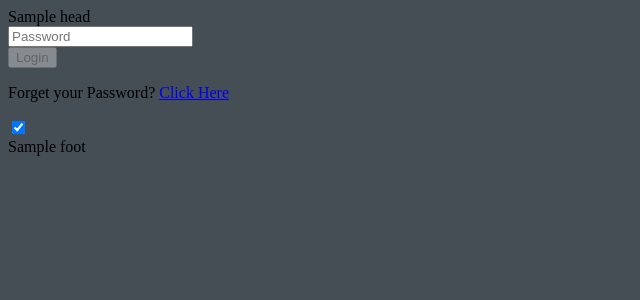
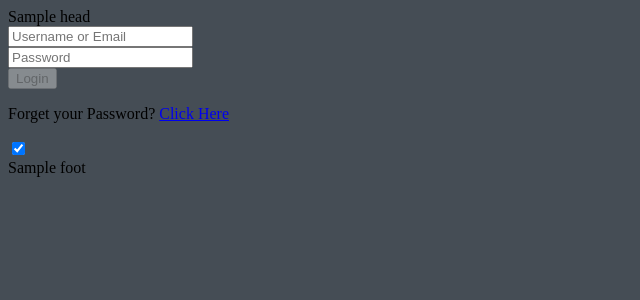
Before and after one commit to hasan282/web-cms-suretybond, a PHP site: template app/Views/login/index.php in a window 1280 px wide. Shown: the top 300 px of the page, without its empty margins (0-640 px from the left). Run offline with PHP 8.4, Linux system fonts and the light colour scheme; the template is opened without the code that fills it: most values are stand-ins (such as "Sample title", 1, 10 or a date in 2020); data that the repository does not hold is empty; some libraries are stand-ins or nearby versions.

```diff
--- a/app/Controllers/Login.php
+++ b/app/Controllers/Login.php
@@ -6,7 +6,11 @@ class Login extends BaseController
 {
     public function index(): string
     {
-        $data['title'] = 'Login ke Aplikasi';
+        $data['title'] = 'Login';
         return $this->view('login/index', $data);
     }
+
+    public function process()
+    {
+    }
 }
--- a/app/Libraries/AdminPlugins.php
+++ b/app/Libraries/AdminPlugins.php
@@ -9,6 +9,7 @@ class AdminPlugins extends Plugin
     protected function plugins()
     {
         $refresh = env_is('production') ? '' : '?plug=in' . mt_rand(1000, 9999);
+        $minify  = env_is('production') ? '.min.js' : '.js';
 
         $this->plugin('basic', array(
             ['https://fonts.googleapis.com/css?family=Source+Sans+Pro:300,400,400i,700&display=fallback', 'css', 'head'],
@@ -17,7 +18,7 @@ class AdminPlugins extends Plugin
             ['/adminlte/plugins/jquery/jquery.min.js',                 'js',  'foot'],
             ['/adminlte/plugins/bootstrap/js/bootstrap.bundle.min.js', 'js',  'foot'],
             ['/adminlte/asset/js/adminlte.min.js',                     'js',  'foot'],
-            ['/asset/jscore/functions.js' . $refresh,                  'js',  'foot']
+            ['/asset/jscore/functions' . $minify . $refresh,           'js',  'foot']
         ));
 
         $this->plugin('fontawesome', array(
@@ -57,7 +58,8 @@ class AdminPlugins extends Plugin
             ['/adminlte/plugins/moment/moment.min.js',                                            'js',  'foot'],
             ['/adminlte/plugins/inputmask/jquery.inputmask.min.js',                               'js',  'foot'],
             ['/adminlte/plugins/daterangepicker/daterangepicker.js',                              'js',  'foot'],
-            ['/adminlte/plugins/tempusdominus-bootstrap-4/js/tempusdominus-bootstrap-4.min.js',   'js',  'foot']
+            ['/adminlte/plugins/tempusdominus-bootstrap-4/js/tempusdominus-bootstrap-4.min.js',   'js',  'foot'],
+            ['/asset/jscore/input.date' . $minify,                                                'js',  'foot']
         ));
 
         $this->plugin('jspdf', array(
--- a/app/Views/login/index.php
+++ b/app/Views/login/index.php
@@ -7,15 +7,13 @@
 
         <form method="POST">
 
+            <input type="text" name="inputuser" id="inputuser" placeholder="Username or Email" class="form-control mb-3">
+
             <div class="input-group">
-
-                <input type="password" name="in_pass" id="in_pass" class="form-control" placeholder="Password">
+                <input type="password" name="inputpass" id="inputpass" class="form-control" placeholder="Password">
                 <div class="input-group-append">
-                    <div class="input-group-text cursor-pointer showpass" data-target="in_pass" data-show="0">
-                        <span class="fas fa-fw fa-eye"></span>
-                    </div>
+                    <div class="input-group-text showpass" data-target="inputpass"></div>
                 </div>
-
             </div>
 
             <div class="text-center mt-4">
```
Also changed, not shown: public/asset/jscore/functions.js (+15 -0 lines), public/asset/jscore/functions.min.js (added, +1 -0 lines), public/asset/jscore/input.date.min.js (added, +1 -0 lines), public/asset/jscore/input.date.js (renamed from public/asset/jscore/input.js).
